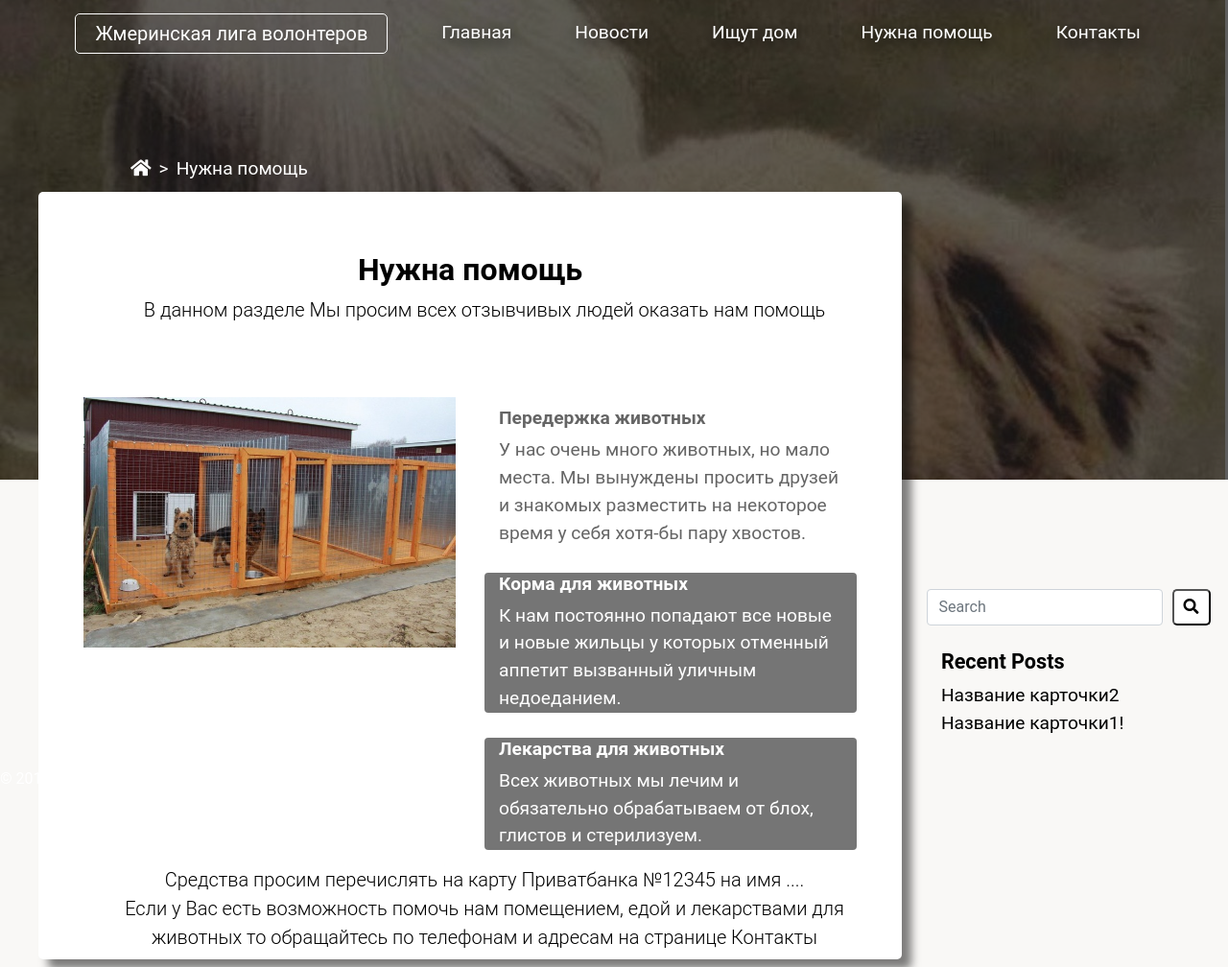
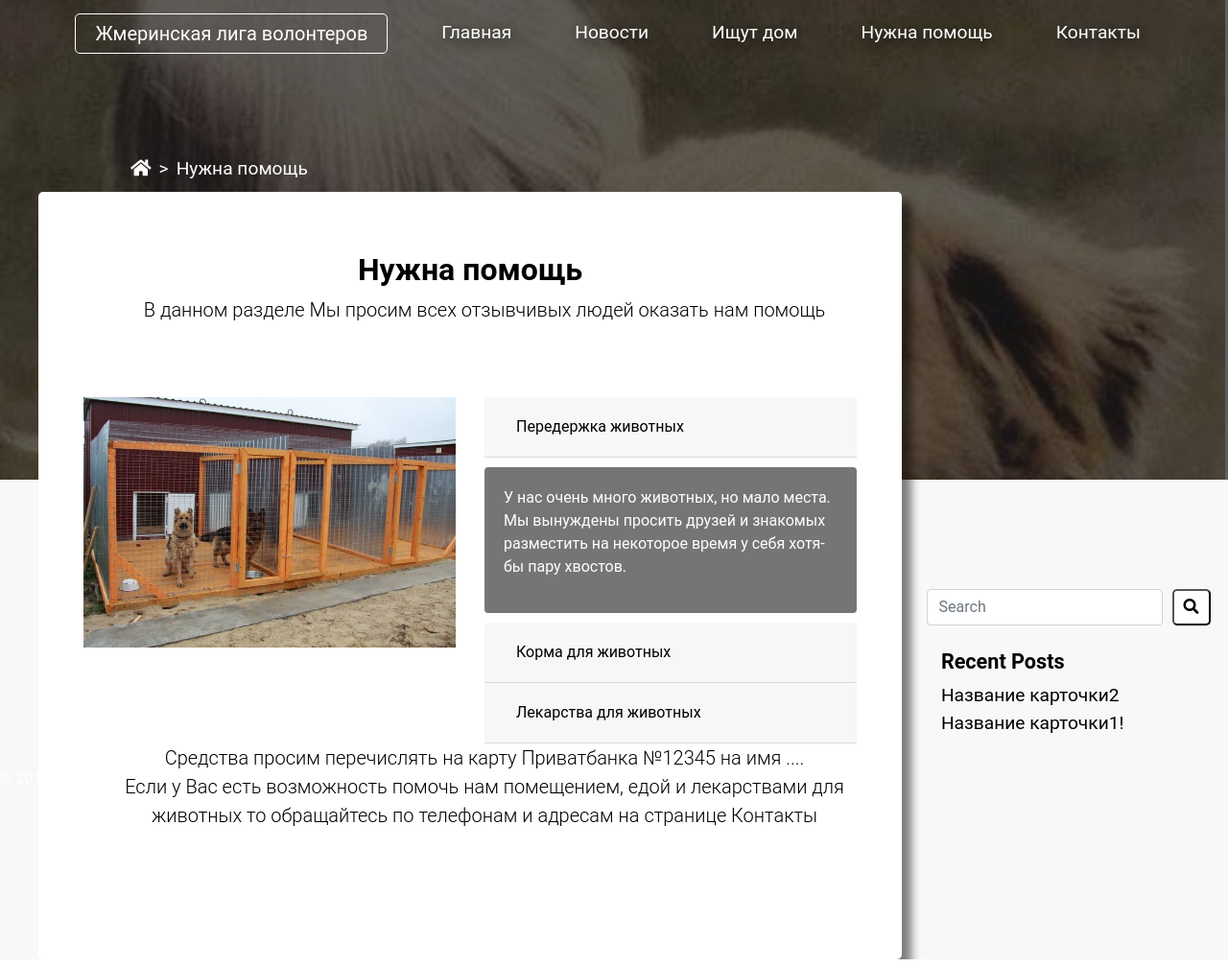
Before and after one commit to Havryliuk-Serhii/zlv, a PHP site: page /help.html in a window 1280 px wide; the page is wider, and only the part inside the window is pictured. Shown: that part at 96% size. Run offline with PHP 8.4, Linux system fonts and the light colour scheme; some libraries are stand-ins or nearby versions.

Commit message:
add accordeon in help.html

```diff
--- a/css/style.css
+++ b/css/style.css
@@ -105,7 +105,6 @@ video {
   width: 100%;
   height: 70px;
 }
-
 .navbar-brand {
  margin-left: 5%;
  border: 1px solid #fff;
@@ -137,10 +136,6 @@ text-shadow: 1px 4px 16px rgba(0, 0, 0);
 .nav-item a:hover::after{
   transform: scale(1);
 }
-/*
-*
-*/
-
 /*
 * Content
 */
@@ -441,65 +436,33 @@ flex-direction: row;
   background-color: #1b1b1b;
   opacity: 0.6;
 }
-
 .single-feature:after {
-    content: "";
-    position: absolute;
-    width: 25px;
-    height: 25px;
-    background: none repeat scroll 0% 0% #eee;
-    left: -11px;
-    -webkit-transform: rotate(45deg);
-    -ms-transform: rotate(45deg);
-    -o-transform: rotate(45deg);
-    transform: rotate(45deg);
-    top: 38%;
-    opacity: 0;
-    -webkit-transition: all .4s ease 0s;
-    -o-transition: all .4s ease 0s;
-    transition: all .4s ease 0s;
-}
-
-.single-feature:hover,.single-feature:hover.single-feature:after,
-.nav-tabs li.active .single-feature,.nav-tabs li.active .single-feature:after {
     background: #fff;
     color: #000;
 }
-.nav-tabs {
-    border-bottom: 0px;
-}
-.nav-tabs > li > a {
-    border: 0px!important;
-    text-decoration: none;
-}
-
-.feature-icon {
-    position: relative;
-    margin: 15px auto;
-    font-size: 34px;
-    line-height: 80px;
-}
-
-.feature-content {
-    padding: 10px 0px;
-}
-
-.feature-content h4 {
-    line-height: 30px;
-}
-
-.feature-content p {
-    margin: 10px 0px;
-}
-
-.tab-content {
-}
-
 .tab-content img {
     width: 100%;
     height: 100%;
 }
-
+.card-header{
+  color: #000;
+}
+a .btn-link{
+  text-decoration: none;
+  color: #000;
+}
+a .btn-link .colapsed{
+  text-decoration: none;
+  color: #1b1b1b;
+  opacity: 0.6;
+}
+a .btn-link:hover,
+a .btn-link:after,
+a .btn-link:visited{
+  text-decoration: none;
+  color: #1b1b1b;
+  opacity: 0.6;
+}
 
 .help-action{
   text-align: center;
--- a/help.html
+++ b/help.html
@@ -64,46 +64,65 @@
                             <div class="col-md-6">
                                 <div class="tab-content">
                                     <div role="tabpanel" class="tab-pane active" id="housing">
-                                        <img src="img/DogHotel.jpg" alt="" class="img-responsive">
+                                        <img src="img/DogHotel.jpg" alt="">
                                     </div>
                                     <div role="tabpanel" class="tab-pane" id="feed">
-                                        <img src="img/Dog-cat-Organic.jpg" alt="" class="img-responsive">
+                                        <img src="img/Dog-cat-Organic.jpg" alt="">
                                     </div>
                                     <div role="tabpanel" class="tab-pane" id="medicines">
-                                        <img src="img/contfile.jpg" alt="" class="img-responsive">
+                                        <img src="img/contfile.jpg" alt="">
                                     </div>
                                 </div>
                             </div>
                             <div class="col-md-6">
-                                <ul class="nav nav-tabs" role="tablist">
-                                    <li role="presentation" class="active">
-                                        <a href="#housing" role="tab" data-toggle="tab" >
-                                            <div class="col-sm-12 single-feature">
-                                                <h4>Передержка животных</h4>
-                                                    <p>У нас очень много животных, но мало места. Мы вынуждены просить друзей и знакомых разместить на некоторое время у себя хотя-бы пару хвостов.</p>
+                                  <div class="accordion" id="accordionExample">
+                                    <div class="card-accordion">
+                                        <div class="card-header" id="headingOne" role="presentation">
+                                            <a href="#housing" role="tab" data-toggle="tab" >
+                                                <h5 class="mb-0">
+                                                    <button class="btn btn-link" type="button" data-toggle="collapse" data-target="#collapseOne" aria-expanded="true" aria-controls="collapseOne">Передержка животных</button>
+                                                </h5>
+                                            </a>
+                                        </div>
+                                        <div id="collapseOne" class="collapse show active" aria-labelledby="headingOne" data-parent="#accordionExample">
+                                            <div class="card-body single-feature">
+                                                <p>У нас очень много животных, но мало места. Мы вынуждены просить друзей и знакомых разместить на некоторое время у себя хотя-бы пару хвостов.</p>
                                             </div>
-                                        </a>
-                                    </li>
-                                    <li role="presentation">
-                                        <a href="#feed" role="tab" data-toggle="tab">
-                                            <div class="col-sm-12 single-feature">
-                                            <h4>Корма для животных</h4>
+                                        </div>
+                                    </div>
+                                    <div class="card-accordion">
+                                        <div class="card-header" id="headingTwo" role="presentation">
+                                            <a href="#feed" role="tab" data-toggle="tab">
+                                                <h5 class="mb-0">
+                                                    <button class="btn btn-link collapsed" type="button" data-toggle="collapse" data-target="#collapseTwo" aria-expanded="false" aria-controls="collapseTwo">Корма для животных</button>
+                                                </h5>
+                                            </a>
+                                        </div>
+                                        <div id="collapseTwo" class="collapse" aria-labelledby="headingTwo" data-parent="#accordionExample">
+                                            <div class="card-body single-feature">
                                                 <p>К нам постоянно попадают все новые и новые жильцы у которых отменный аппетит вызванный уличным недоеданием.</p>
                                             </div>
-                                        </a>
-                                    </li>
-                                    <li role="presentation">
-                                        <a href="#medicines" role="tab" data-toggle="tab">
-                                            <div class="col-sm-12 single-feature">
-                                                <h4>Лекарства для животных</h4>
-                                                    <p>Всех животных мы лечим и обязательно обрабатываем от блох, глистов и стерилизуем. </p>
+                                        </div>
+                                    </div>
+                                    <div class="card-accordion">
+                                        <div class="card-header" id="headingThree" role="presentation">
+                                            <a href="#medicines" role="tab" data-toggle="tab">
+                                                <h5 class="mb-0">
+                                                    <button class="btn btn-link collapsed" type="button" data-toggle="collapse" data-target="#collapseThree" aria-expanded="false" aria-controls="collapseThree">Лекарства для животных</button>
+                                                </h5>
+                                            </a>
+                                        </div>
+                                        <div id="collapseThree" class="collapse" aria-labelledby="headingThree" data-parent="#accordionExample">
+                                            <div class="card-body single-feature">
+                                                <p>Всех животных мы лечим и обязательно обрабатываем от блох, глистов и стерилизуем.</p>
                                             </div>
-                                        </a>
-                                    </li>
-                                </ul>
+                                        </div>
+                                    </div>
+                                </div>
                             </div>
                         </div>
                     </div>
+                    <div class="clearfix"></div>
                     <div class="row">
                         <div class="col-md-12">
                             <div class="help-action">
```
